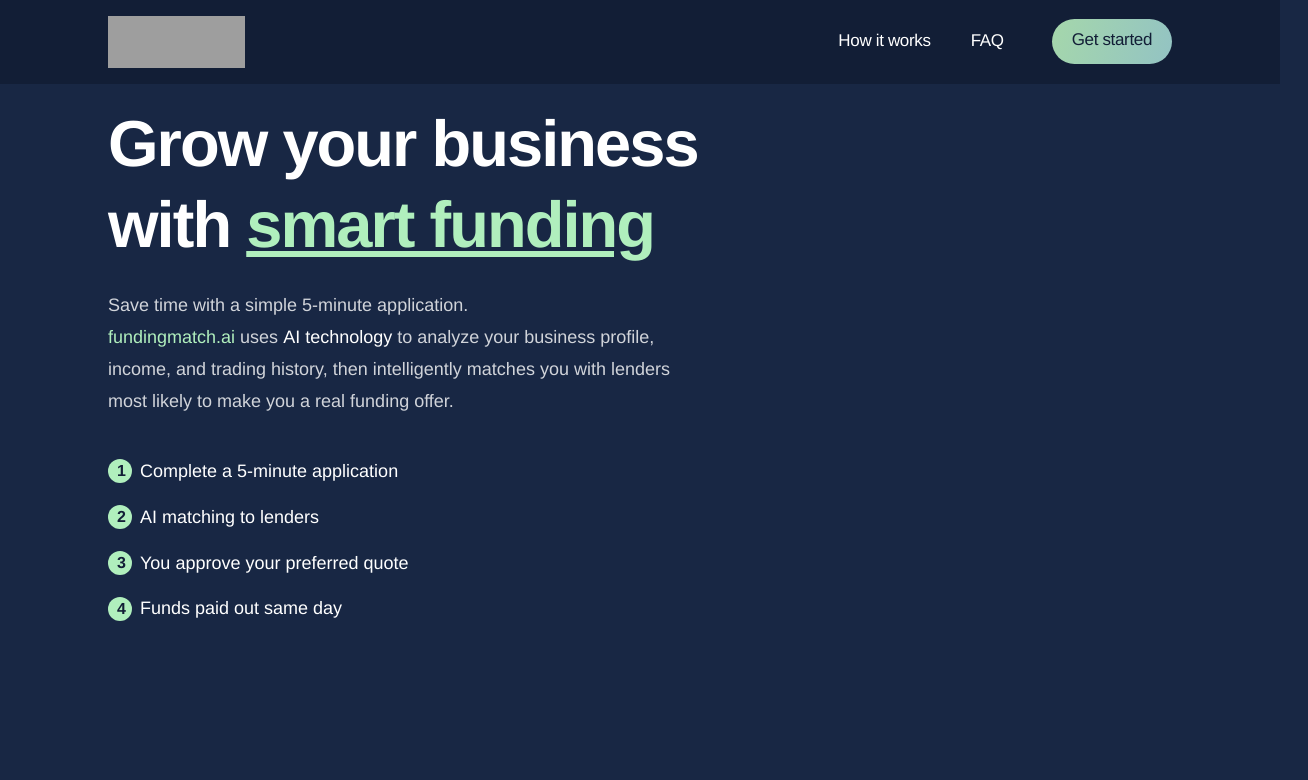
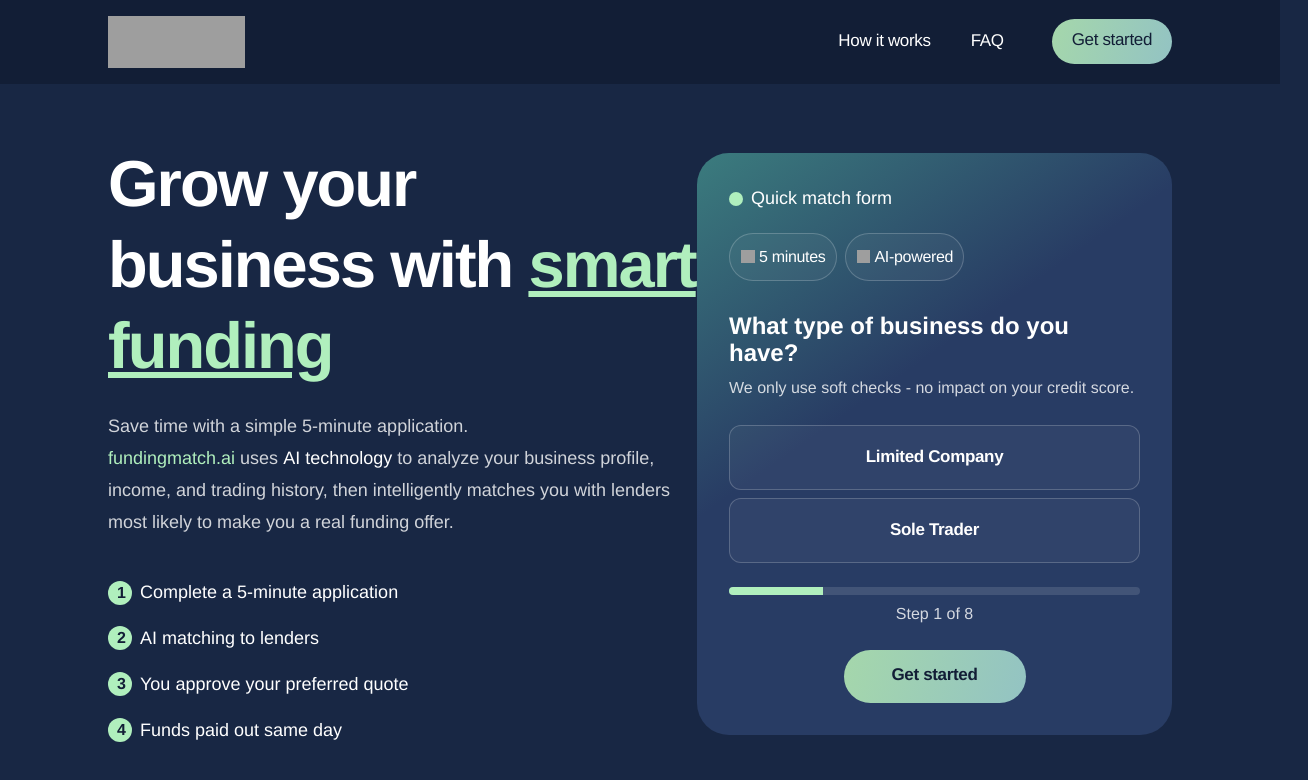
Before and after one commit to HimanshuJ16/fundingmatch, a Next.js app: page / in a window 1280 px wide. Shown: the top 780 px of the page, 1308 px wide, since content can reach past the window. Built offline with nearby package versions, Linux system fonts and the light colour scheme; grey boxes are pictures that could not be loaded; a web font is replaced by a local one.

Commit message:
first commit

```diff
--- a/src/app/layout.tsx
+++ b/src/app/layout.tsx
@@ -1,6 +1,7 @@
 import type { Metadata } from "next";
 import { Geist, Geist_Mono } from "next/font/google";
 import "./globals.css";
+import Navbar from "@/components/Navbar";
 
 const geistSans = Geist({
   variable: "--font-geist-sans",
@@ -28,6 +29,7 @@ export default function RootLayout({
         className={`${geistSans.variable} ${geistMono.variable} antialiased bg-[#182744]`}
         suppressHydrationWarning
       >
+        <Navbar />
         {children}
       </body>
     </html>
--- a/src/app/page.tsx
+++ b/src/app/page.tsx
@@ -1,12 +1,10 @@
 "use client";
 
 import { HeroSection } from "@/components/HeroSection";
-import Navbar from "@/components/Navbar";
 
 export default function Home() {
   return (
     <>
-      <Navbar />
       <HeroSection />
     </>
   );
--- a/src/components/HeroSection.tsx
+++ b/src/components/HeroSection.tsx
@@ -24,7 +24,7 @@ export const HeroSection = () => {
   ];
 
   return (
-    <div className="flex w-full px-[108px] mt-5 items-center justify-between relative bg-[#182744]">
+    <div className="flex w-full px-[108px] mt-15 items-center justify-between relative bg-[#182744]">
       <section className="flex flex-col w-[600px] items-start gap-10 relative">
         <div className="flex flex-col items-start gap-6 relative self-stretch w-full flex-[0_0_auto]">
           <h1 className="relative self-stretch mt-[-1.00px] [font-family:'Roobert-SemiBold',Helvetica] font-semibold text-transparent text-[65px] tracking-[-2.80px] leading-[81.2px]">
@@ -75,7 +75,7 @@ export const HeroSection = () => {
         </ol>
       </section>
 
-      {/* <QuickMatchFormSection />   */}
+      <QuickMatchFormSection />
     </div>
   );
 };
```
